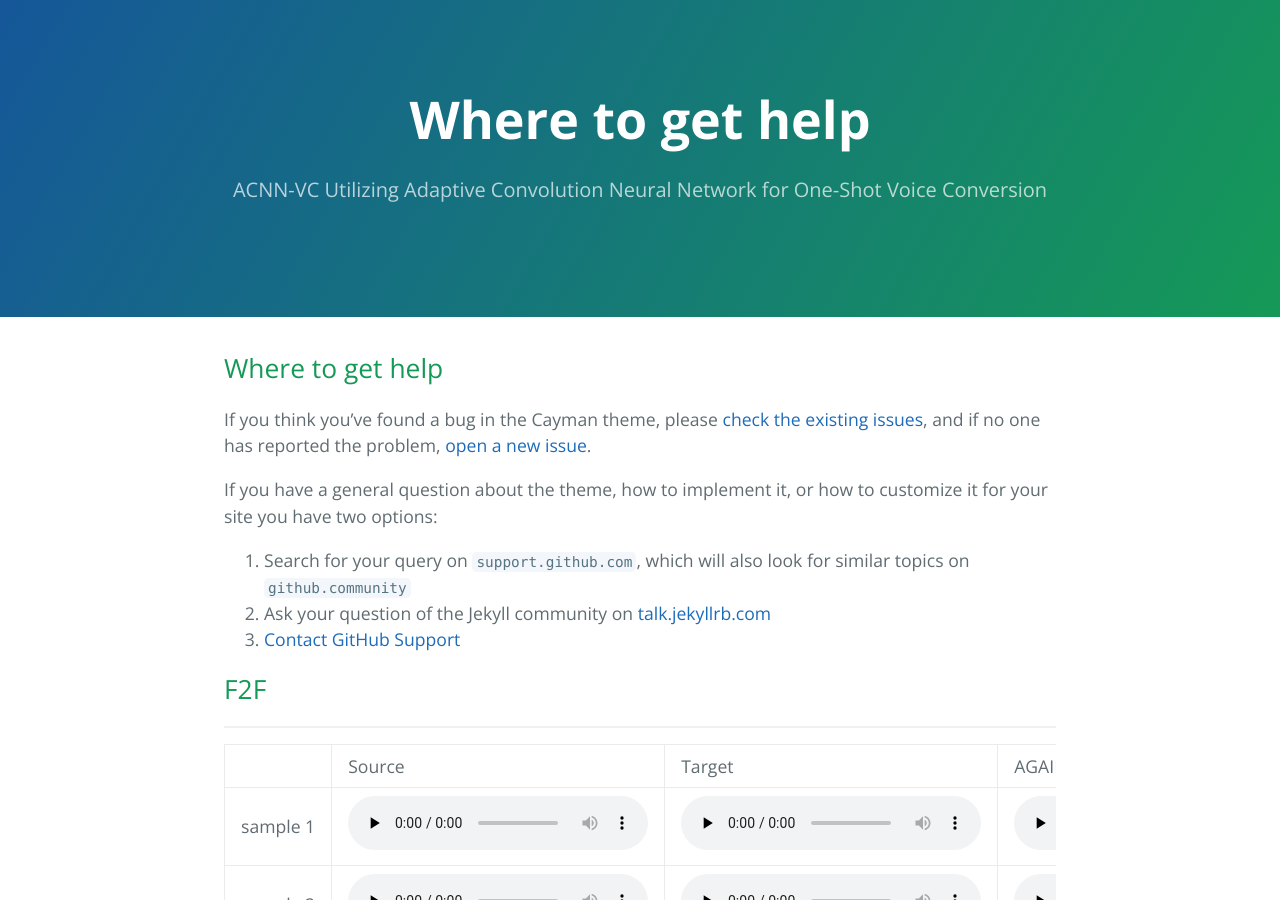
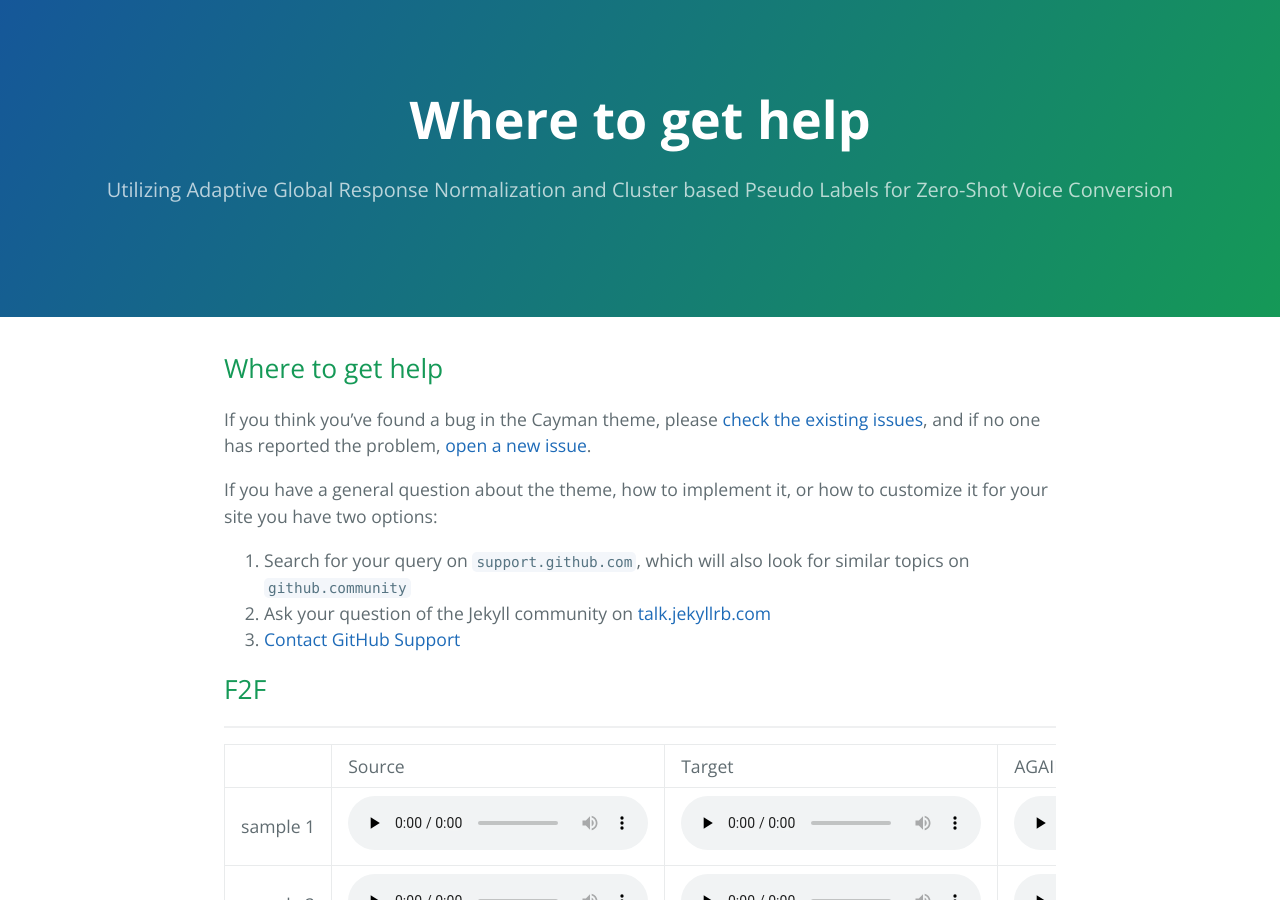
Before and after one commit to twiz0311/AGRN-VC, a Jekyll site: the page built from docs/SUPPORT.md, in a window 1280 px wide and 900 px high. Built offline with Jekyll 4.4.1, drawn with Linux system fonts in a browser that asks for light colours; our own code applies the rules of GitHub Pages for plain Markdown files.

Commit message:
Update _config.yml

```diff
--- a/_config.yml
+++ b/_config.yml
@@ -1,5 +1,5 @@
-title: Demo for ACNN-VC
-description: ACNN-VC Utilizing Adaptive Convolution Neural Network for One-Shot Voice Conversion
+title: Demo for AGRN-VC
+description: Utilizing Adaptive Global Response Normalization and Cluster based Pseudo Labels for Zero-Shot Voice Conversion
 show_downloads: false
 google_analytics:
 theme: jekyll-theme-cayman
```
